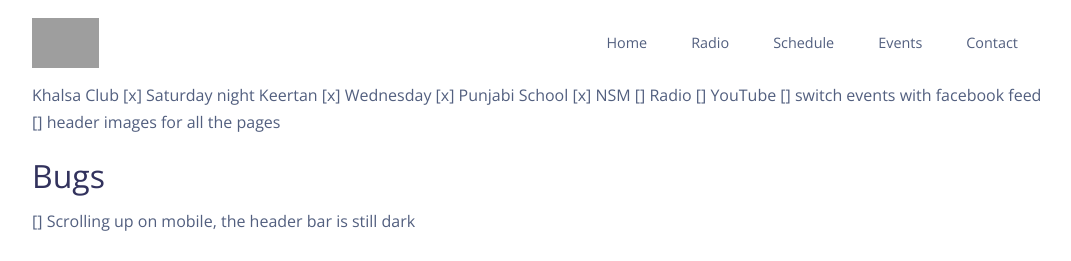
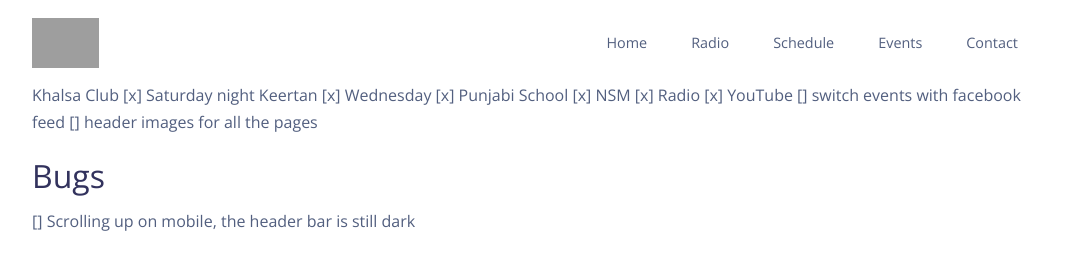
Before and after one commit to sgssderby/sgssderby.github.io, a Jekyll site: the page built from todo.md, in a window 1280 px wide, cut to the strip 0-261 px from the top of the page. Shown: the whole strip, without its empty margins (103-1174 px from the left). Built offline with Jekyll 4.4.1, drawn with Linux system fonts in a browser that asks for light colours; nearby versions of some CDN libraries; our own code applies the rules of GitHub Pages for plain Markdown files; grey boxes are pictures that could not be loaded.

```diff
--- a/_includes/components/headers/contact-page-header.html
+++ b/_includes/components/headers/contact-page-header.html
@@ -1,6 +1,6 @@
 <div class="contactus-3 fullWidth">
     <div class="page-header">
-        <img class="bg-image" src="{{ '/assets/img/ill/bg_contactus3.svg' | relative_url }}" alt="">
+        <img class="bg-image" src="{{ '/assets/img/pages/contact-banner.jpeg' | relative_url }}" alt="">
     </div>
   <div class="container">
     <div class="row">
--- a/todo.md
+++ b/todo.md
@@ -14,10 +14,10 @@
     [x] Schedule
     [x] Events
     [x] Contact Us
-[] Home page
+[x] Home page
     [x] Design header
     [] Rotating images of sevadaars
-    [] Activities
+    [x] Activities
         [] Link to Youtube channel
         [x] Sikh Q&A
         [x] Khalsa Club
@@ -25,8 +25,8 @@
         [x] Wednesday
         [x] Punjabi School
         [x] NSM
-        [] Radio
-        [] YouTube
+        [x] Radio
+        [x] YouTube
 [] switch events with facebook feed
 [] header images for all the pages
 
```
Also changed, not shown: assets/img/pages/contact-banner.jpeg (added).
